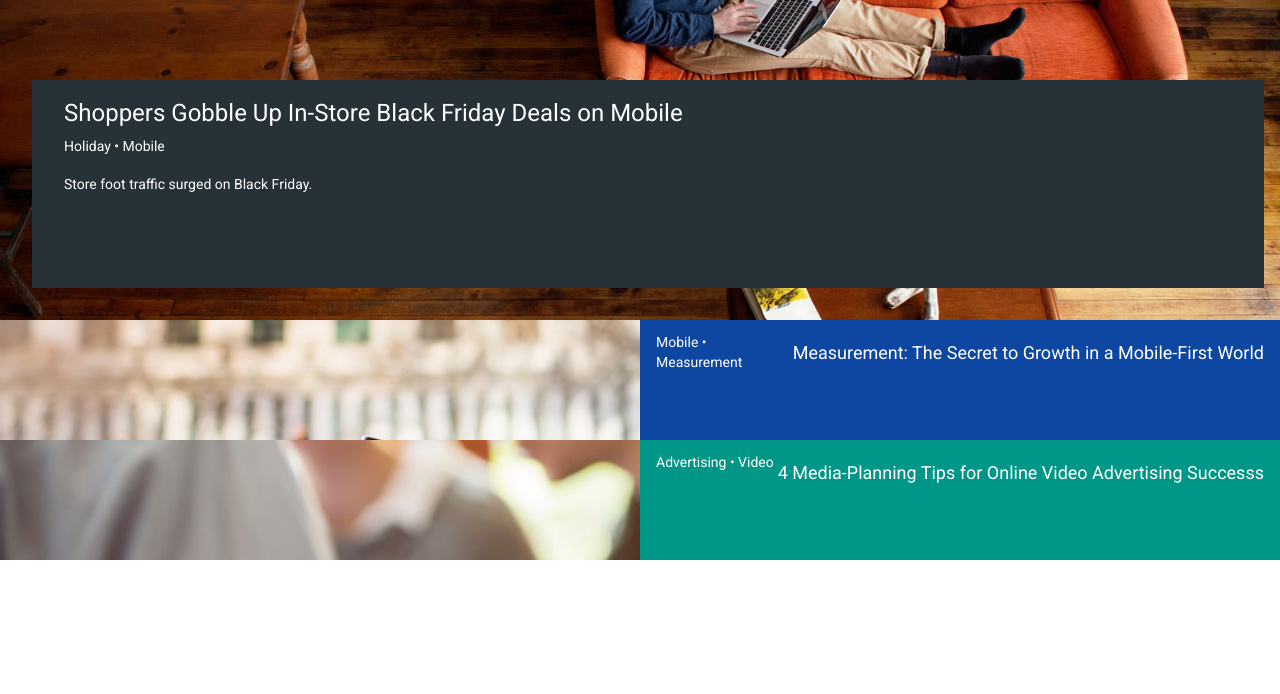
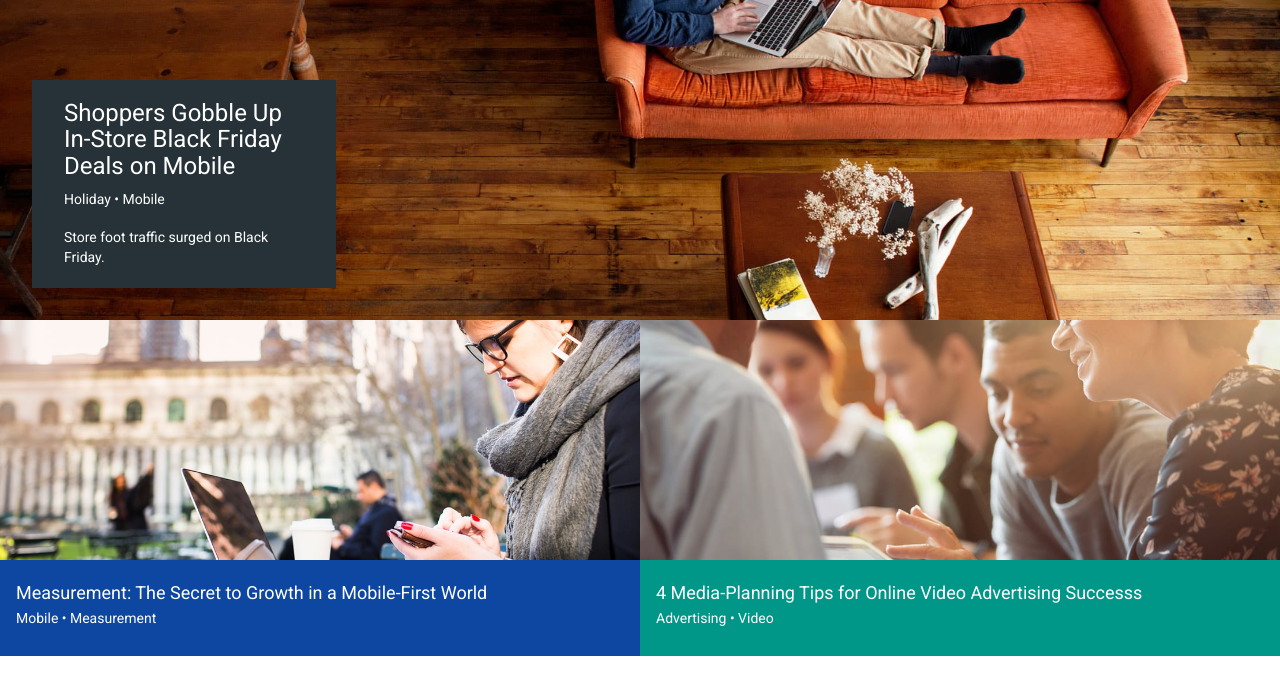
Before and after one commit to jenasancartier/think-rebuild, a plain HTML site: page index.html in a window 1280 px wide. Drawn offline with nearby package versions, Linux system fonts and the light colour scheme.

Commit message:
begin media queries for tablet sized viewports

```diff
--- a/css/styles.css
+++ b/css/styles.css
@@ -71,7 +71,7 @@ body {
 .primary-text {
   color: white;
   line-height: 22.4px;
-  float: right;
+  /*float: right;*/
   margin-bottom: 4px;
 }
 
@@ -103,3 +103,33 @@ body {
   background-color: rgb(0, 150, 136);
   position: static;
 }
+
+
+@media only screen and (min-width: 650px) {
+  .content1 {
+    float: left;
+    width: 50vw;
+    height: 30vh;
+    position: relative;
+  }
+
+  .text-box1, .text-box2 {
+    height: 40%;
+    position: absolute;
+    top: 100%;
+    /*transform: translate(0, 50%);*/
+    width: 100%;
+  }
+
+  .content2 {
+    float: right;
+    width: 50vw;
+    height: 30vh;
+    position: relative;
+  }
+
+
+  .text-box-main {
+    width: 15em;
+  }
+}
```
